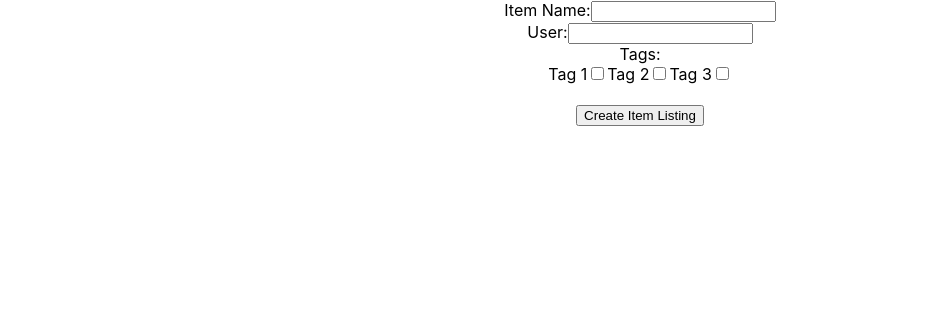
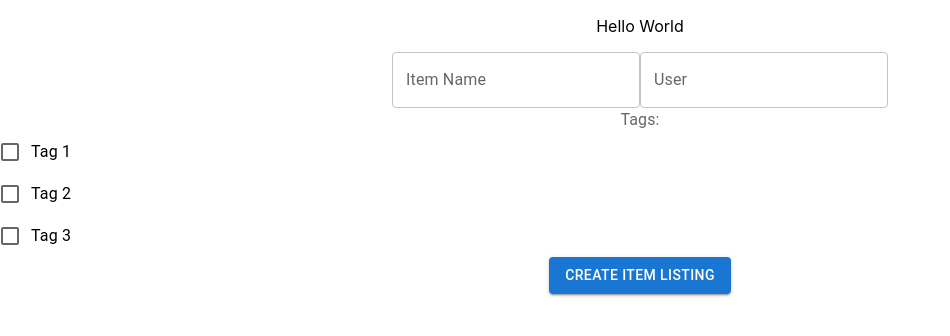
Before and after one commit to ntekieli/ISO, a React (Create React App) app in the folder client/: page / in a window 1280 px wide. Shown: the top 336 px of the page, without its empty margins (0-950 px from the left). Built offline with nearby package versions, Linux system fonts and the light colour scheme.

Commit message:
updated to use material

```diff
--- a/client/package.json
+++ b/client/package.json
@@ -3,13 +3,17 @@
   "version": "0.1.0",
   "private": true,
   "dependencies": {
+    "@babel/plugin-proposal-private-property-in-object": "^7.21.11",
+    "@emotion/react": "^11.11.4",
+    "@emotion/styled": "^11.11.0",
+    "@mui/material": "^5.15.11",
     "@testing-library/jest-dom": "^5.17.0",
     "@testing-library/react": "^13.4.0",
     "@testing-library/user-event": "^13.5.0",
     "react": "^18.2.0",
     "react-dom": "^18.2.0",
     "react-router-dom": "^6.22.1",
-    "react-scripts": "^3.0.1",
+    "react-scripts": "^5.0.1",
     "web-vitals": "^2.1.4"
   },
   "scripts": {
--- a/client/src/App.js
+++ b/client/src/App.js
@@ -13,9 +13,10 @@ function App() {
 
   return (
     <div className="App">
+      <p>Hello World</p>
       <ListingForm onSubmit={handleFormSubmit} />
       {itemListings.map((item) => (
-        <ItemListing key={item.id} {...item} />
+        <ItemListing {...item} />
         ))}
     </div>
   );
--- a/client/src/ItemListing.js
+++ b/client/src/ItemListing.js
@@ -1,18 +1,28 @@
+// ItemListing.js
 import React from 'react';
+import Card from '@mui/material/Card';
+import CardContent from '@mui/material/CardContent';
+import Typography from '@mui/material/Typography';
 
 const ItemListing = ({ id, itemName, user, tags }) => {
   return (
+    <Card>
+      <CardContent>
+        <Typography variant="h5">{itemName}</Typography>
+        <Typography variant="body1">ID: {id}</Typography>
+        <Typography variant="body1">User: {user}</Typography>
+        {tags.length > 0 && (
           <div>
-      <h3>{itemName}</h3>
-      <p>User: {user}</p>
-      {tags && (
+            <Typography variant="subtitle1">Tags:</Typography>
             <ul>
               {tags.map((tag, index) => (
                 <li key={index}>{tag}</li>
               ))}
             </ul>
+          </div>
         )}
-    </div>
+      </CardContent>
+    </Card>
   );
 };
 
--- a/client/src/ListingForm.js
+++ b/client/src/ListingForm.js
@@ -1,4 +1,12 @@
+// ItemForm.js
 import React, { useState } from 'react';
+import TextField from '@mui/material/TextField';
+import Checkbox from '@mui/material/Checkbox';
+import FormControlLabel from '@mui/material/FormControlLabel';
+import Button from '@mui/material/Button';
+import FormGroup from '@mui/material/FormGroup';
+import FormControl from '@mui/material/FormControl';
+import FormLabel from '@mui/material/FormLabel';
 
 const ItemForm = ({ onSubmit }) => {
   const [itemName, setItemName] = useState('');
@@ -7,7 +15,6 @@ const ItemForm = ({ onSubmit }) => {
     tag1: false,
     tag2: false,
     tag3: false,
-    // Add more tags as needed
   });
 
   const handleTagChange = (tag) => {
@@ -24,6 +31,7 @@ const ItemForm = ({ onSubmit }) => {
       user,
       tags: Object.keys(tags).filter((tag) => tags[tag]),
     };
+
     onSubmit(newItem);
 
     setItemName('');
@@ -32,40 +40,42 @@ const ItemForm = ({ onSubmit }) => {
       tag1: false,
       tag2: false,
       tag3: false,
-      // Reset other tags as needed
     });
   };
 
   return (
     <form onSubmit={handleSubmit}>
-      <label>
-        Item Name:
-        <input type="text" value={itemName} onChange={(e) => setItemName(e.target.value)} />
-      </label>
-      <br />
-      <label>
-        User:
-        <input type="text" value={user} onChange={(e) => setUser(e.target.value)} />
-      </label>
-      <br />
-      <label>Tags:</label>
-      <div>
-        <label>
-          Tag 1
-          <input type="checkbox" checked={tags.tag1} onChange={() => handleTagChange('tag1')} />
-        </label>
-        <label>
-          Tag 2
-          <input type="checkbox" checked={tags.tag2} onChange={() => handleTagChange('tag2')} />
-        </label>
-        <label>
-          Tag 3
-          <input type="checkbox" checked={tags.tag3} onChange={() => handleTagChange('tag3')} />
-        </label>
-        {/* Add more tags as needed */}
-      </div>
-      <br />
-      <button type="submit">Create Item Listing</button>
+        <TextField
+          label="Item Name"
+          type="text"
+          value = {itemName}
+          onChange={(e) => setItemName(e.target.value)}
+        />
+        <TextField
+          label="User"
+          type="text"
+          value = {user}
+          onChange={(e) => setUser(e.target.value)}
+        />
+        <FormGroup>
+        <FormLabel>Tags:</FormLabel>
+          <FormControlLabel
+            control={<Checkbox checked={tags.tag1} onChange={() => handleTagChange('tag1')} />}
+            label="Tag 1"
+          />
+          <FormControlLabel
+            control={<Checkbox checked={tags.tag2} onChange={() => handleTagChange('tag2')} />}
+            label="Tag 2"
+          />
+          <FormControlLabel
+            control={<Checkbox checked={tags.tag3} onChange={() => handleTagChange('tag3')} />}
+            label="Tag 3"
+          />
+        </FormGroup>
+
+        <Button type="submit" variant="contained" color="primary">
+          Create Item Listing
+        </Button>
     </form>
   );
 };
```
Also changed, not shown: 1 other file (tests, documents, lock files or other folders). Lines whose indentation alone changed are shown as unchanged.
